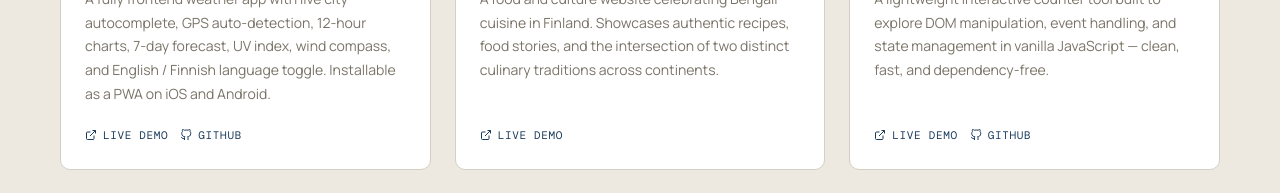
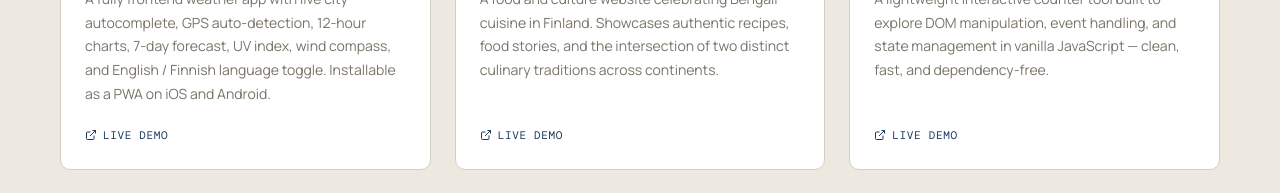
Before and after one commit to pseal/portfolio, a plain HTML site: page index.html in a window 1280 px wide. Shown: the part 1360-1553 px from the top of the page. Drawn offline with nearby package versions, Linux system fonts and the light colour scheme; a web font is replaced by a local one.

Commit message:
Update index.html

```diff
--- a/index.html
+++ b/index.html
@@ -847,10 +847,10 @@ footer {
             <svg viewBox="0 0 24 24" fill="none" stroke="currentColor" stroke-width="2"><path d="M18 13v6a2 2 0 01-2 2H5a2 2 0 01-2-2V8a2 2 0 012-2h6"/><polyline points="15 3 21 3 21 9"/><line x1="10" y1="14" x2="21" y2="3"/></svg>
             Live Demo
           </a>
-          <a href="https://github.com/pseal/WAA" target="_blank" class="proj-link">
+          <!--<a href="https://github.com/pseal/WAA" target="_blank" class="proj-link">
             <svg viewBox="0 0 24 24" fill="none" stroke="currentColor" stroke-width="2"><path d="M9 19c-5 1.5-5-2.5-7-3m14 6v-3.87a3.37 3.37 0 00-.94-2.61c3.14-.35 6.44-1.54 6.44-7A5.44 5.44 0 0020 4.77 5.07 5.07 0 0019.91 1S18.73.65 16 2.48a13.38 13.38 0 00-7 0C6.27.65 5.09 1 5.09 1A5.07 5.07 0 005 4.77a5.44 5.44 0 00-1.5 3.78c0 5.42 3.3 6.61 6.44 7A3.37 3.37 0 009 18.13V22"/></svg>
             GitHub
-          </a>
+          </a>-->
         </div>
       </div>
     </div>
@@ -927,10 +927,10 @@ footer {
             <svg viewBox="0 0 24 24" fill="none" stroke="currentColor" stroke-width="2"><path d="M18 13v6a2 2 0 01-2 2H5a2 2 0 01-2-2V8a2 2 0 012-2h6"/><polyline points="15 3 21 3 21 9"/><line x1="10" y1="14" x2="21" y2="3"/></svg>
             Live Demo
           </a>
-          <a href="https://github.com/pseal/countometer" target="_blank" class="proj-link">
+          <!--<a href="https://github.com/pseal/countometer" target="_blank" class="proj-link">
             <svg viewBox="0 0 24 24" fill="none" stroke="currentColor" stroke-width="2"><path d="M9 19c-5 1.5-5-2.5-7-3m14 6v-3.87a3.37 3.37 0 00-.94-2.61c3.14-.35 6.44-1.54 6.44-7A5.44 5.44 0 0020 4.77 5.07 5.07 0 0019.91 1S18.73.65 16 2.48a13.38 13.38 0 00-7 0C6.27.65 5.09 1 5.09 1A5.07 5.07 0 005 4.77a5.44 5.44 0 00-1.5 3.78c0 5.42 3.3 6.61 6.44 7A3.37 3.37 0 009 18.13V22"/></svg>
             GitHub
-          </a>
+          </a>-->
         </div>
       </div>
     </div>
```
